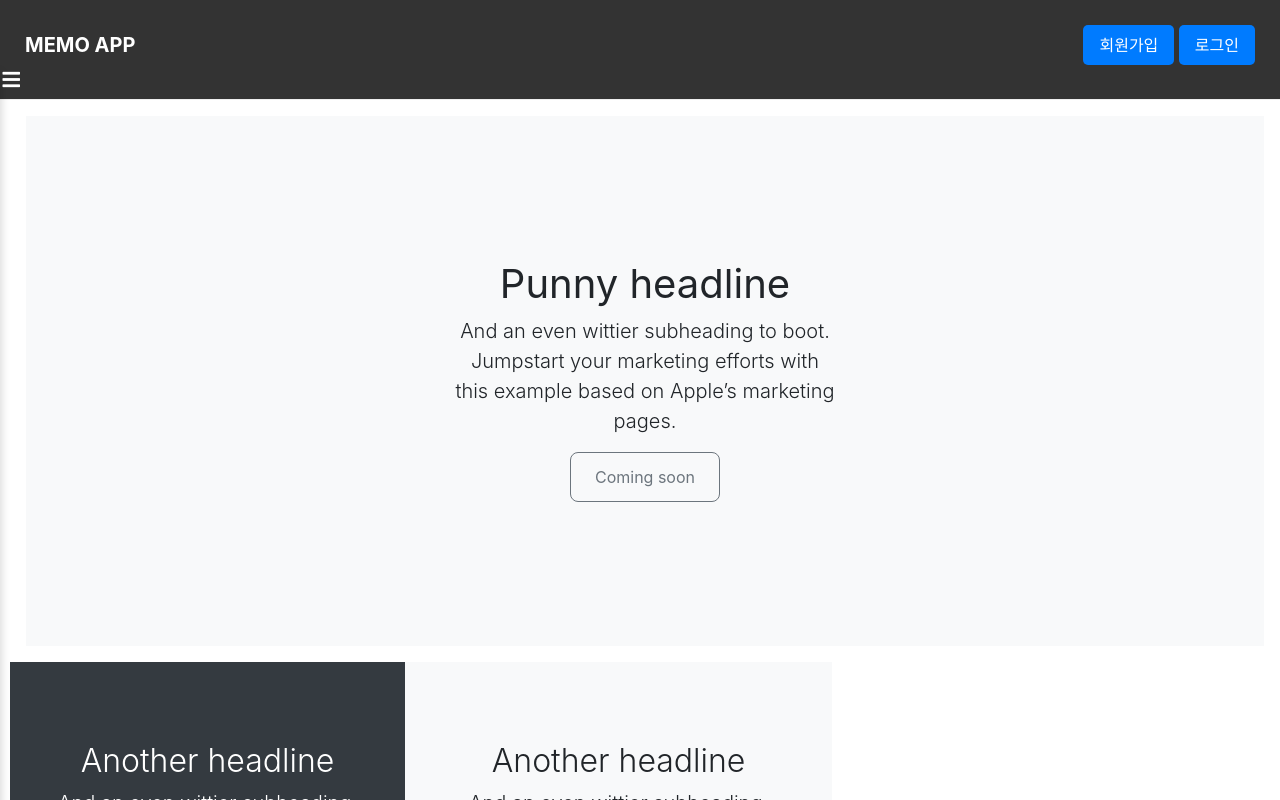
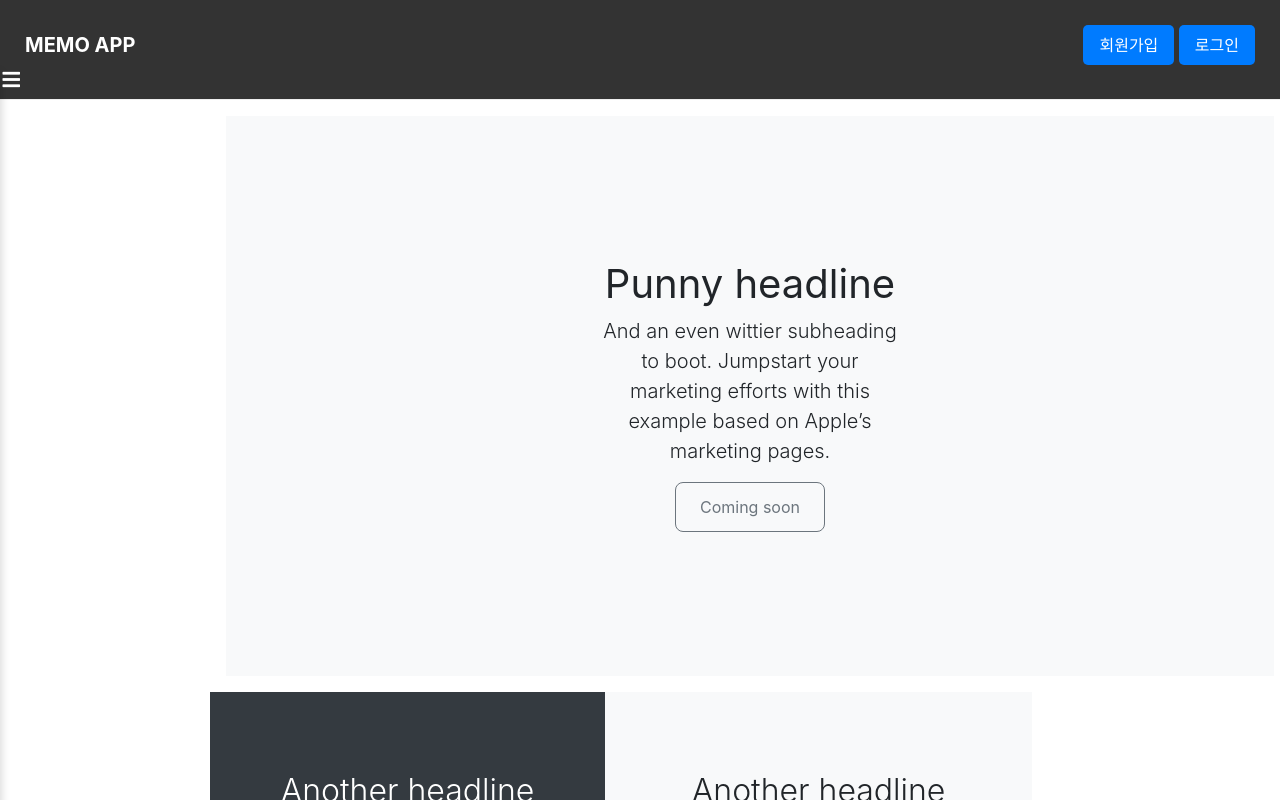
Before and after one commit to LJC0831/frontend, a Vue app: page / in a window 1280 px wide. Shown: the top 800 px of the page. Built offline with nearby package versions, Linux system fonts and the light colour scheme.

Commit message:
디자인 수정

```diff
--- a/src/components/Ground_01.vue
+++ b/src/components/Ground_01.vue
@@ -22,12 +22,10 @@
 import Header from "./Header_01.vue";
 import Footer from "./Footer_01.vue";
 import Basic_logo from "./Basic_logo.vue";
-import Memo from "./Memo_01.vue";
-import Intro from "./intro_01.vue";
 import Sidebar from "./SideBar_01"; // 사이드바 컴포넌트를 import 합니다.
 import main01 from "./main_01.vue"
 export default {
-  components:{Header, Footer, Sidebar, Basic_logo, Memo, main01, Intro},
+  components:{Header, Footer, Sidebar, Basic_logo},
   data() {
     return {
       selectedMenu: '', // 선택된 메뉴를 저장할 변수 추가
--- a/src/components/SideBar_01.vue
+++ b/src/components/SideBar_01.vue
@@ -13,9 +13,11 @@
     </div>
     <div class="content" :style="{ marginLeft: sidebarOpen ? '150px' : '10px' }">
       <!-- Memo_01.vue 컴포넌트 보여주기 -->
+      <main01 v-if="selectedMenu === ''" />
       <Intro v-if="selectedMenu === 'introVue'" />
       <Memo_01 v-if="selectedMenu === 'memoVue'" />
       <Basic v-if="selectedMenu === 'QAVue'" />
+
     </div>
   </div>
 </template>
@@ -25,15 +27,18 @@
 import Memo_01 from "./Memo_01.vue";
 import Basic from "./Basic_logo.vue";
 import Intro from "./intro_01.vue";
+import main01 from "./main_01.vue"
 export default {
   props: ['menuSelected'], // 부모 컴포넌트로부터 menuSelected 프롭을 받음
   data() {
     return {
       sidebarOpen: false,
       menus: [
+        { name: '', label: '메인화면' },
         { name: 'introVue', label: '소개 글 보기' },
         { name: 'memoVue', label: '글 작성' },
         { name: 'QAVue', label: 'Q&A' },
+
       ],
       selectedMenu: '', // 선택된 메뉴를 저장할 변수 추가
     };
@@ -62,6 +67,8 @@ export default {
   },
   components: {
       Memo_01, // Memo_01 컴포넌트 등록
+      Intro,
+      main01,
   },
 };
 </script>
--- a/src/components/intro_01.vue
+++ b/src/components/intro_01.vue
@@ -1,5 +1,5 @@
 <template>
-  <main style="margin-top: 50px;">
+  <main style="margin-top: 50px; margin-left: 100px;">
     <div id="myCarousel" class="carousel slide">
       <div class="carousel-inner">
         <div class="carousel-item active"  style="height: 400px;">
@@ -7,7 +7,7 @@
           <!-- container1 내용 -->
           <div v-if="showContainer1" class="carousel-container carousel-caption text-start">
             <h1>예시 제목.</h1>
-            <p>첫 번째 슬라이드를 대표하는 임시 콘텐츠입니다.</p>
+            <p>첫 번째 슬라1이드를 대표하는 임시 콘텐츠입니다.</p>
             <p><a class="btn btn-lg btn-primary" href="#">오늘 가입하세요</a></p>
           </div>
         </div>
@@ -137,6 +137,7 @@ export default {
   },
   methods: {
     showNextContainer() {
+      alert('');
       if (this.showContainer1) {
         this.showContainer1 = false;
         this.showContainer2 = true;
@@ -149,6 +150,7 @@ export default {
       }
     },
     showPrevContainer() {
+      alert('');
       if (this.showContainer1) {
         this.showContainer1 = false;
         this.showContainer3 = true;
--- a/src/components/main_01.vue
+++ b/src/components/main_01.vue
@@ -1,5 +1,5 @@
 <template>
-  <div>
+  <div class="main">
     <!-- Header Section -->
     <div class="position-relative overflow-hidden p-3 p-md-5 m-md-3 text-center bg-light">
       <div class="col-md-5 p-lg-5 mx-auto my-5">
@@ -52,6 +52,9 @@
 <style scoped>
 /* 부트스트랩 클래스 및 커스텀 스타일 작성 */
 /* 상단 섹션 스타일 */
+.main{
+  margin-left: 200px;
+}
 .position-relative {
   overflow: hidden;
 }
--- a/src/main.js
+++ b/src/main.js
@@ -2,6 +2,7 @@ import { createApp } from 'vue';
 import App from './App.vue';
 import store from "./store";
 import 'bootstrap/dist/css/bootstrap.css';
+import 'bootstrap-vue/dist/bootstrap-vue.css'
 
 
 createApp(App).use(store).mount('#app')
```
